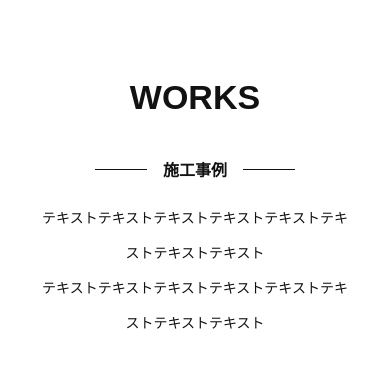
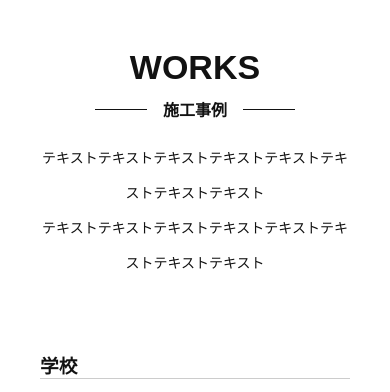
Before and after one commit to Kitai1212/kounanshouji, a plain HTML site: page kounanshouji_HP_B案/src/works.html in a window 390 px wide. Shown: the part 452-844 px from the top of the page. Drawn offline with nearby package versions, Linux system fonts and the light colour scheme; some packages are replaced by stand-ins of ours.

Commit message:
レスポンシブ　余白調整

```diff
--- a/kounanshouji_HP_B案/src/css/recruit.css
+++ b/kounanshouji_HP_B案/src/css/recruit.css
@@ -444,7 +444,7 @@ Footer
 
   #concept .title {
     font-size: 34px;
-    margin: 40px;
+    margin: 10px;
   }
 
   #concept .text {
--- a/kounanshouji_HP_B案/src/css/works.css
+++ b/kounanshouji_HP_B案/src/css/works.css
@@ -430,7 +430,7 @@ Footer
 
   #concept .title {
     font-size: 34px;
-    margin: 40px;
+    margin: 10px;
   }
 
   #concept .text {
```
